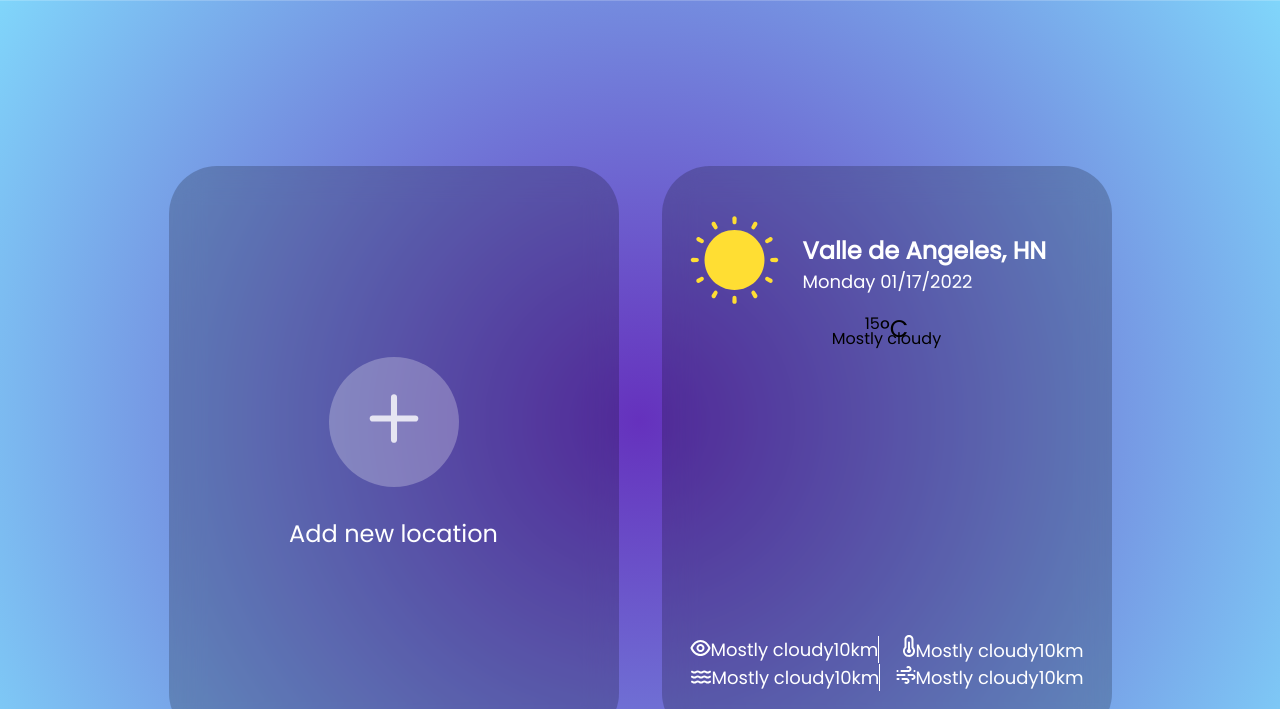
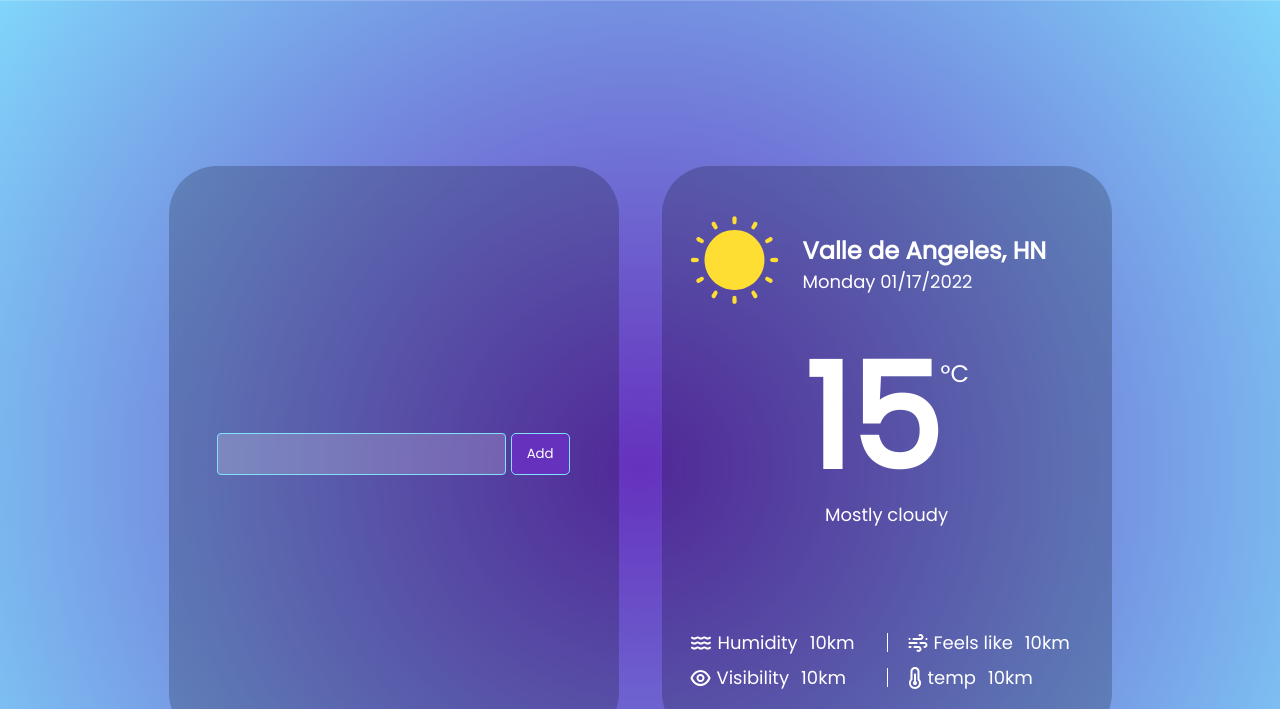
Before and after one commit to gioocharkviani/weatherAppFinalExercise, a plain HTML site: page index.html in a window 1280 px wide. Both pictures are taken after a click on the button 393 px from the left and 512 px from the top of the page. Shown: the part 91-800 px from the top of the page. Drawn offline with Linux system fonts and the light colour scheme.

Commit message:
Get Geo Location Object

```diff
--- a/index.html
+++ b/index.html
@@ -36,11 +36,19 @@
         <section class="Content">
 
             <div class="Box Addbox">
-                <button><img src="./images/PlusIcon.svg" alt="Addicon"></button>
+                <button id="Addbtn"><img src="./images/PlusIcon.svg" alt="Addicon"></button>
                 <div class="addNewLoc">
-                    <span>Add new location</span>
+                    <span id="aspan">Add new location</span>
+
+                    <form class="inputbox">
+                    <input type="text" id="Cityinput" />
+                    <button id="Add">Add</button>
+                    </form>
+
                 </div>
             </div>
+
+
 
 
             <div class="Box WeatherCard">
@@ -54,18 +62,18 @@
                 </header>
 
                 <div class="WthCelsius">
-                    <div class="celsius">15<span>°C</span></div>
+                    <div class="celsius">
+                        <h2>15</h2>
+                        <span>°C</span>
+                    </div>
                     <div class="whetherinfo">Mostly cloudy</div>
                 </div>
 
                 <div class="wthinfo">
-                    <li><img src="./images/visibility.svg" alt="visibility" />Mostly cloudy<span>10km</span></li>
-                    <li><img src="./images/temp.svg" alt="tempherature" />Mostly cloudy<span>10km</span></li>
-                </div>
-
-                <div class="wthinfo">
-                    <li><img src="./images/hum.svg" alt="hum" />Mostly cloudy<span>10km</span></li>
-                    <li><img src="./images/wind.svg" alt="wind" />Mostly cloudy<span>10km</span></li>
+                    <li><img src="./images/hum.svg" alt="hum" />Humidity<span>10km</span></li>
+                    <li class="borderline"><img src="./images/wind.svg" alt="wind" />Feels like<span>10km</span></li>
+                    <li><img src="./images/visibility.svg" alt="hum" />Visibility<span>10km</span></li>
+                    <li class="borderline"><img src="./images/temp.svg" alt="wind" />temp<span>10km</span></li>
                 </div>
 
             </div>
@@ -82,5 +90,7 @@
     <!-- ==================Footer============= -->
 
     </div>
+
+    <script src="./script.js"></script>
 </body>
 </html>
--- a/script.js
+++ b/script.js
@@ -0,0 +1,40 @@
+const AddBtn = document.querySelector('#Addbtn');
+const InputBox = document.querySelector('.inputbox');
+const aspan = document.querySelector('#aspan');
+const Cityinput = document.querySelector('#Cityinput');
+const Add = document.querySelector('#Add');
+
+
+
+AddBtn.addEventListener('click' , e => {
+    InputBox.style = 'display:block';
+    AddBtn.style = 'display:none';
+    aspan.style = 'display:none';
+})
+
+
+function Fetch() {
+    const key = 'ce0227bf1465d8cfc1b69e68343e0ba8';
+    const GeoChordUrl = `http://api.openweathermap.org/geo/1.0/direct?q=${Cityinput.value}&limit=1&appid=${key}`;
+    fetch(GeoChordUrl)
+    .then(res =>  res.json())
+    .then(data => {
+
+        for(let GeoLoc in data){
+            let location = data[GeoLoc]
+            console.log(location);
+        }
+
+})
+
+}
+
+
+Add.addEventListener('click' , e => {
+    e.preventDefault();
+    if (Cityinput.value == '') {
+        console.log('Insert City name');
+    }else{
+        Fetch();
+    }
+})
--- a/style.css
+++ b/style.css
@@ -4,6 +4,8 @@
     box-sizing: border-box;
     font-family: 'Poppins', sans-serif;
 }
+
+@import url('https://fonts.googleapis.com/css2?family=Open+Sans&display=swap');
 
 
 .BoxWrapper {
@@ -76,6 +78,7 @@ footer {
     width: 100%;
     display: flex;
     justify-content: center;
+    padding-bottom: 91px;
 }
 
 footer span {
@@ -120,7 +123,7 @@ footer span {
     gap: 29px;
 }
 
-.Addbox button {
+#Addbtn {
     width: 130px;
     height: 130px;
     background: rgba(255, 255, 255, 0.26);
@@ -129,7 +132,7 @@ footer span {
     cursor: pointer;
 }
 
-.Addbox button:hover {
+#Addbtn:hover {
     background: rgba(213, 162, 162, 0.26);
 }
 
@@ -139,6 +142,39 @@ footer span {
 }
 /* --------------------------AddBox---------------------- */
 
+
+/* --------------------------Input Box---------------------- */
+.inputbox {
+    display: none;
+}
+
+.inputbox input {
+ padding: 10px 15px;
+ outline: none;
+ border-radius: 4px;
+ border: 1px solid rgba(130,225,255,1);
+ background: rgba(255, 255, 255, 0.19);
+ color: #FFF ;
+}
+
+.inputbox input:focus {
+    background: rgb(55, 18, 121);
+    border: 1px solid rgb(0, 171, 223);
+}
+
+#Add {
+    padding: 10px 15px;
+    border-radius: 5px;
+    border: 1px solid rgba(130,225,255,1);
+    cursor: pointer;
+    background: rgba(101,49,189,1);
+    color: #fff;
+   }
+
+#Add:hover {
+    background: rgb(55, 18, 121);
+}
+/* --------------------------Input Box---------------------- */
 
 
 /* --------------------------WeatherCard---------------------- */
@@ -180,29 +216,60 @@ footer span {
 .celsius {
     display: flex;
 }
+
+.celsius h2 {
+    font-size: 144px;
+    color: #fff;
+}
+
 .celsius span {
+    margin-top: 45px;
     font-size: 24px;
+    color: #fff;
 }
 
 .whetherinfo {
-    margin: -20px 0 0  0;
+    margin-top: -25px;
+    color: #fff;
+    font-size: 18px;
 }
 
 
 .wthinfo {
-    display: flex;
+    display: grid;
     align-items: center;
+    width: 100%;
     justify-content: space-between;
+    grid-template-columns: repeat(2, 2fr);
 }
 
 .wthinfo li {
     font-size: 18px;
     color: #fff;
+    width: 100%;
+    margin-top: 8px;
+    align-items:center;
+    display: flex;
     list-style: none;
 }
 
-.wthinfo li:first-child {
-    border-right: 1px solid #fff;
+.wthinfo li img {
+    margin-right: 6px;
+}
+
+.wthinfo li span {
+    margin-left: 12px;
+}
+
+.borderline::before {
+    content: '';
+    background-color: #fff;
+    width: 1px;
+    height: 19px;
+}
+
+.borderline img {
+    margin-left: 20px;
 }
 
 /* --------------------------WeatherCard---------------------- */
```
